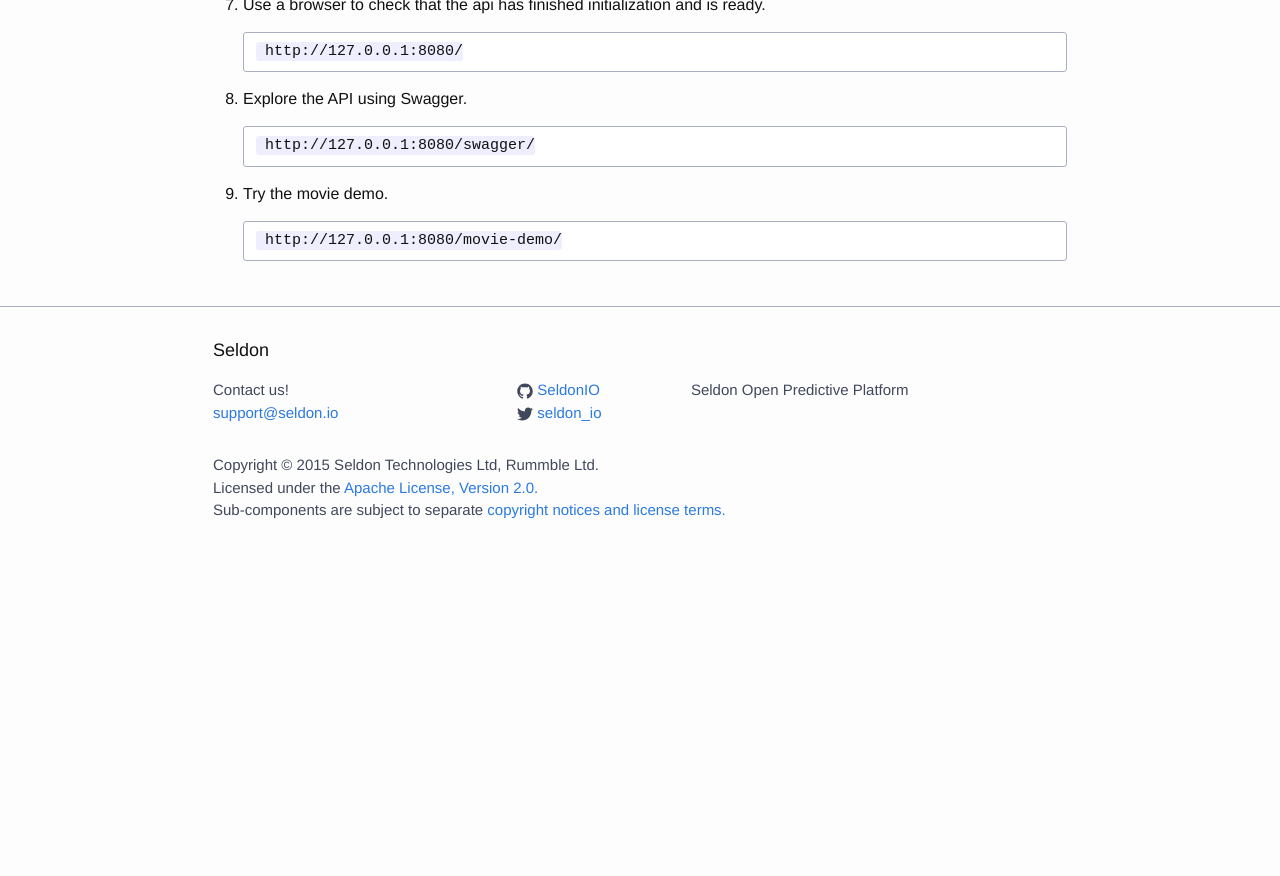
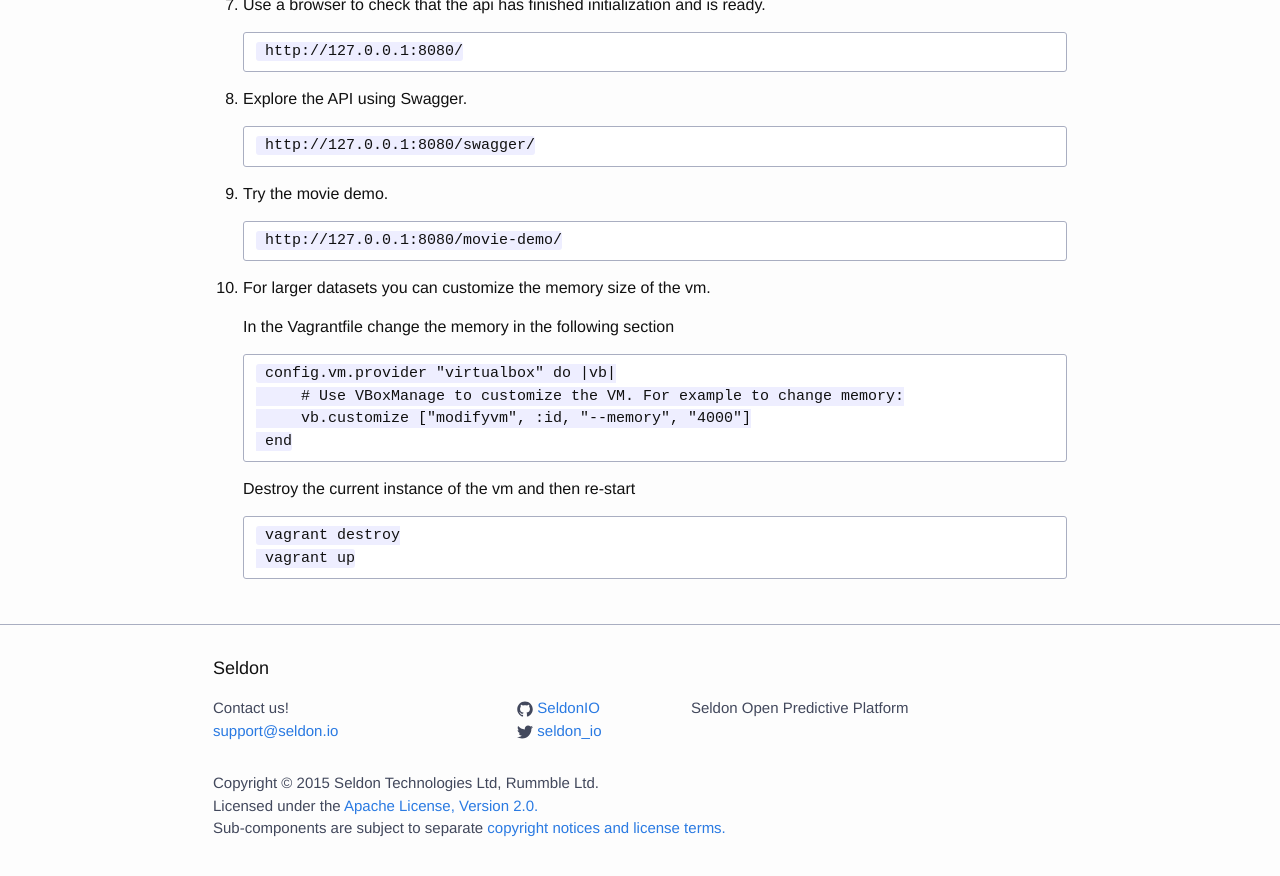
Before and after one commit to SeldonIO/seldonio.github.com, a Jekyll site: the page built from vm.md, in a window 1280 px wide and 900 px high, scrolled down 766 px. Shown: the top 876 px of the window. Built offline with Jekyll 4.4.1, drawn with Linux system fonts in a browser that asks for light colours; before the commit the page ends 1348 px from its top, so only the background shows below that.

Commit message:
vm docs updated for memory size

```diff
--- a/vm.md
+++ b/vm.md
@@ -43,3 +43,17 @@ title: Seldon VM
 1. Try the movie demo.
 
         http://127.0.0.1:8080/movie-demo/
+
+1. For larger datasets you can customize the memory size of the vm.
+
+    In the Vagrantfile change the memory in the following section
+
+        config.vm.provider "virtualbox" do |vb|
+            # Use VBoxManage to customize the VM. For example to change memory:
+            vb.customize ["modifyvm", :id, "--memory", "4000"]
+        end
+
+    Destroy the current instance of the vm and then re-start
+
+        vagrant destroy
+        vagrant up
```
